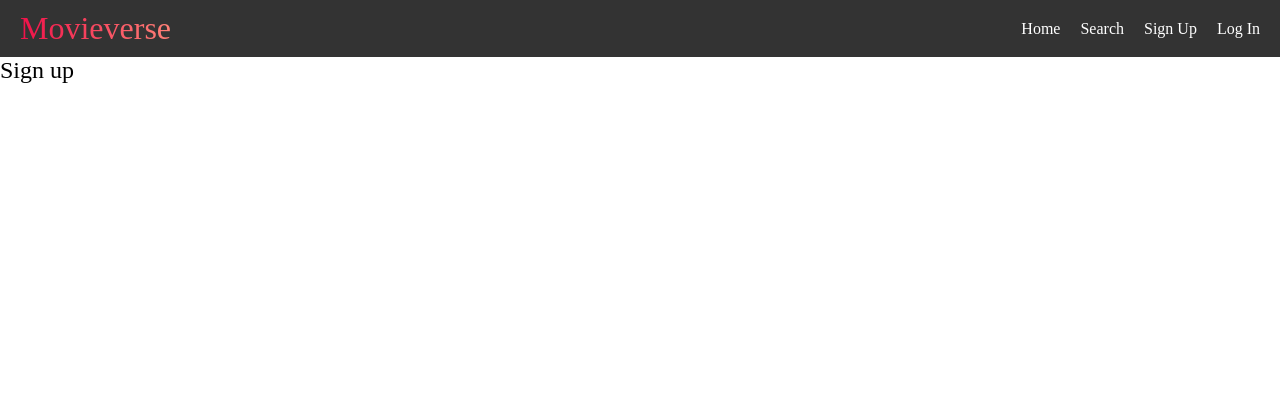
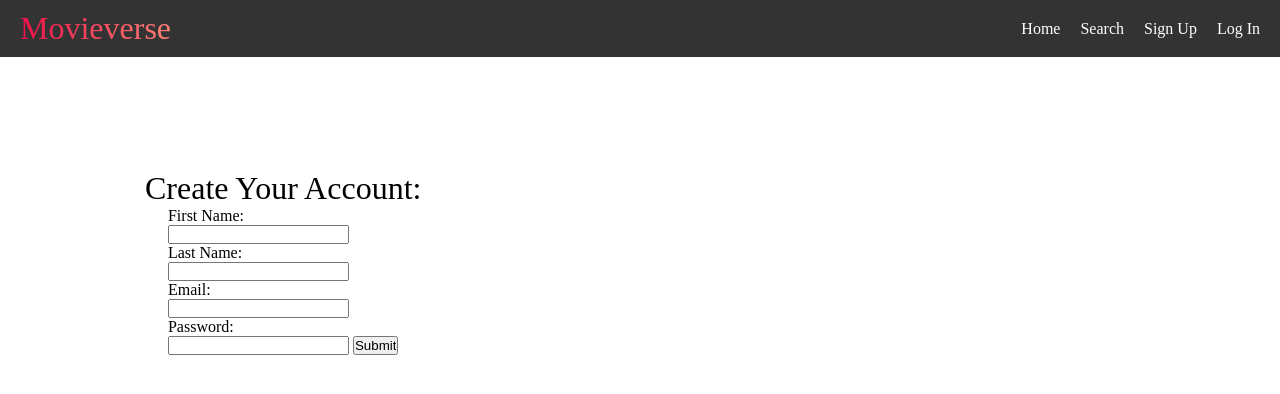
Before and after one commit to arardomboi/Website, a Flask app: page /Log-in in a window 1280 px wide. Shown: the top 394 px of the page. Run offline with Flask 3, Linux system fonts and the light colour scheme; parts of the project's set-up code (start-up, migrations or seed data) failed here and were passed over.

Commit message:
started to create log in/ sign up html

```diff
--- a/extra/dump.txt
+++ b/extra/dump.txt
@@ -42,6 +42,6 @@ https://www.selenium.dev/documentation/webdriver/elements/locators/ Selenium tut
 https://stackoverflow.com/questions/1884818/how-do-i-add-a-foreign-key-to-an-existing-sqlite-table sql foreign key
 https://docs.python.org/3/library/hashlib.html hashing passwords
 https://stackoverflow.com/questions/26566799/wait-until-page-is-loaded-with-selenium-webdriver-for-python selenium wait until
-
+https://www.w3schools.com/html/html_forms.asp html forms
 Information on a page:
 Title, Summary, Rating, Release Date, Length,  Director, Genre
--- a/static/css/signPageStyle.css
+++ b/static/css/signPageStyle.css
@@ -82,3 +82,16 @@ img {
     left: 135px;
     padding: 10px;
 }
+
+.log-in-box {
+    flex-direction: column;
+    left: 40%;
+    top: 20%;
+    border: 100px black;
+    padding: 10px;
+    align-items: center;
+    display: flex;
+    justify-content: flex-start;
+    position: absolute;
+    left: 135px;
+}
--- a/templates/Registration.html
+++ b/templates/Registration.html
@@ -36,9 +36,22 @@
         </nav>
         <!--Everything Else-->
         {%if sendType == 1 %}
-        <h1>Log in</h1>
-        {%elif sendType == 2%}
-        <h2>Sign up</h2>
+        <h1>Sign Up</h1>
+        {%elif sendType == 2 %}
+        <div class = "log-in-box ">
+            <h1>Create Your Account:</h1>
+            <form>
+                <label for = "fname">First Name:</label><br>
+                <input type = "text" id = "fname" name = "fname"><br>
+                <label for = "lname">Last Name:</label><br>
+                <input type = "text" id = "lname" name = "lname"><br>
+                <label for = "email">Email:</label><br>
+                <input type = "text" id = "email" name = "email"><br>
+                <label for = "password">Password:</label><br>
+                <input type = "text" id = "password" name = "password">
+                <input type = "submit" id = submit name = "submit" >
+            </form>
+        </div>
         {%endif%}
     </body>
 </html>
```
